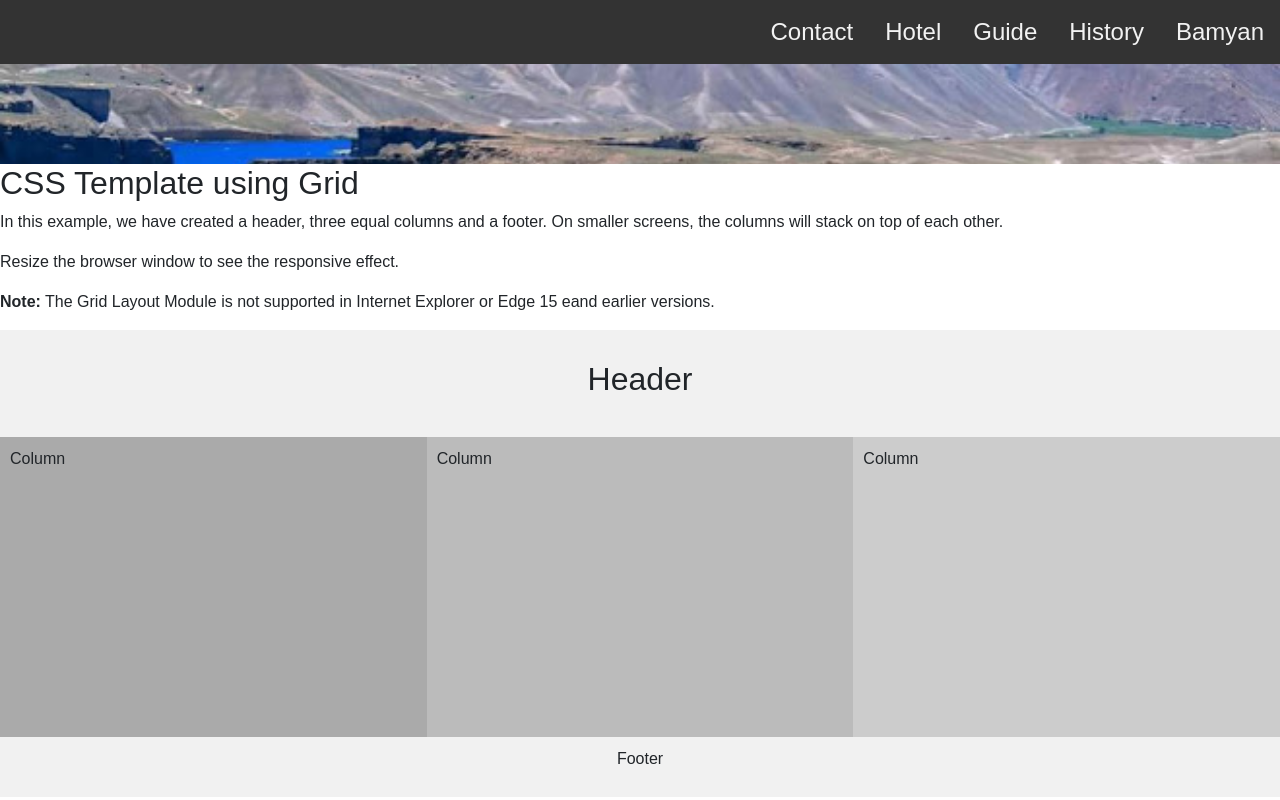
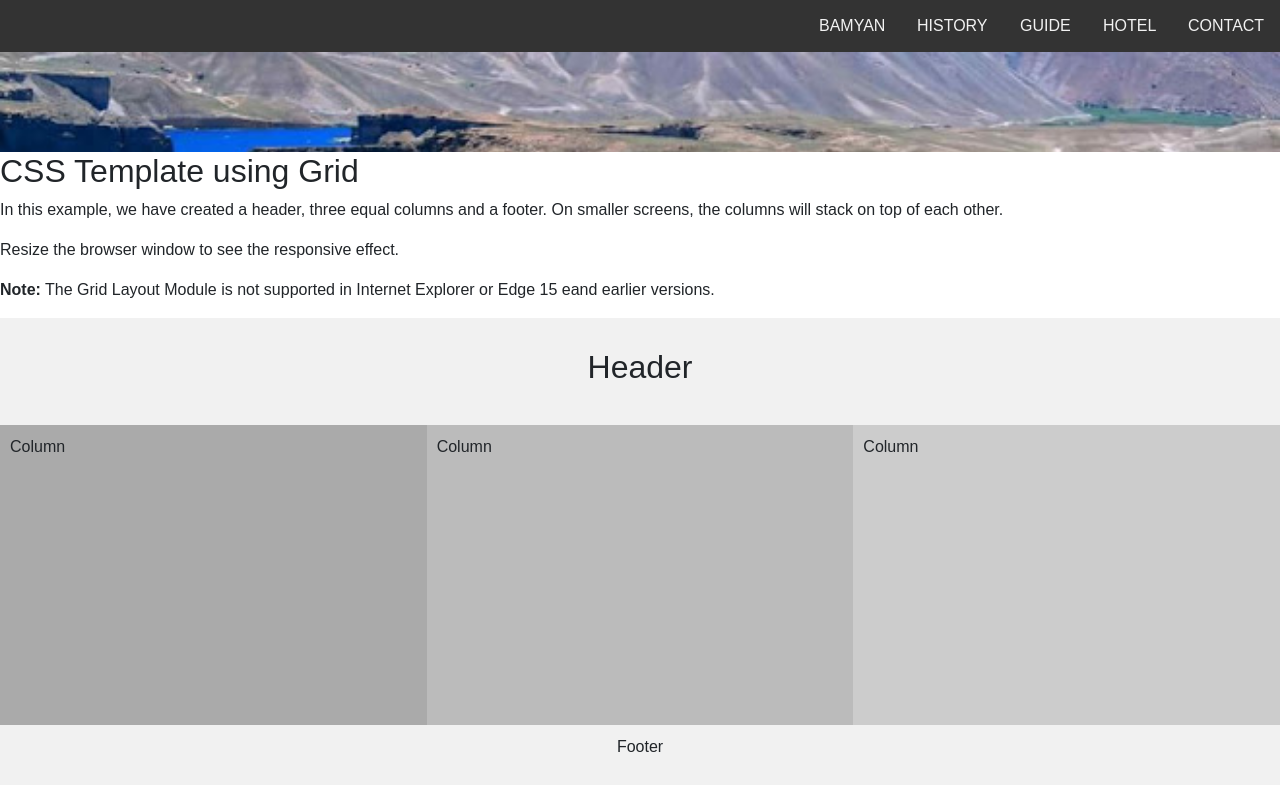
Before and after one commit to asifdanishyar/IFD-Milestone-Project, a plain HTML site: page index.html in a window 1280 px wide. Drawn offline with nearby package versions, Linux system fonts and the light colour scheme.

Commit message:
few changes

```diff
--- a/assets/css/style.css
+++ b/assets/css/style.css
@@ -1,5 +1,5 @@
 /* Responsive layout - Always remember this shit */
-@media (max-width: 600px) {
+@media (max-width: 1200px) {
   .grid-container  {
     grid-template-areas:
       'header header header header header header'
@@ -35,13 +35,7 @@ body {
 .topnav {
   overflow: hidden;
   background-color: #333;
-  right: 0;
-  top: 0;
-   transition: all .5s ease-in-out;
-    -moz-transition: all .5s ease-in-out;
-    -webkit-transition: all .5s ease-in-out;
 }
-
 /* Style the topnav links */
 .topnav a {
   float: right;
@@ -50,14 +44,16 @@ body {
   text-align: center;
   padding: 14px 16px;
   text-decoration: none;
-  font-size: 1.5em;
+  text-transform: uppercase;
+  font-size: 1em;
 }
 
 /* Change color on hover */
-.topnav a:hover {
-  background-color: #ddd;
-  color: black;
+.hvr-fade:before{
+     background: rgba(0, 0, 0, 0.2);
+    height: 100px;
 }
+
 
 /* Style the header */
 .header {
--- a/index.html
+++ b/index.html
@@ -7,16 +7,18 @@
     <link rel="stylesheet" href="https://maxcdn.bootstrapcdn.com/bootstrap/4.2.1/css/bootstrap.min.css" type="text/css" />
     <link rel="stylesheet" href="https://maxcdn.bootstrapcdn.com/font-awesome/4.7.0/css/font-awesome.min.css" type="text/css" />
     <link rel="stylesheet" href="https://cdnjs.cloudflare.com/ajax/libs/hover.css/2.1.1/css/hover-min.css" type="text/css" />
+    <link rel="stylesheet" href="https://maxcdn.bootstrapcdn.com/font-awesome/4.4.0/css/font-awesome.min.css"/>
+    <link rel="stylesheet" href="https://cdnjs.cloudflare.com/ajax/libs/hover.css/2.3.1/css/hover.css"/>
     <link rel="stylesheet" href="assets/css/style.css" type="text/css" />
     </head>
      <body>
 
         <div class="topnav">
-        <a href="#">Bamyan</a>
-        <a href="#">History</a>
-        <a href="#">Guide</a>
-        <a href="#">Hotel</a>
-        <a href="#">Contact</a>
+        <a href="#" class="hvr-fade">Contact</a>
+        <a href="#" class="hvr-fade">Hotel</a>
+        <a href="#" class="hvr-fade">Guide</a>
+        <a href="#" class="hvr-fade">History</a>
+        <a href="#" class="hvr-fade">Bamyan</a>
         </div>
         <div class="logo"></div>
 
```
